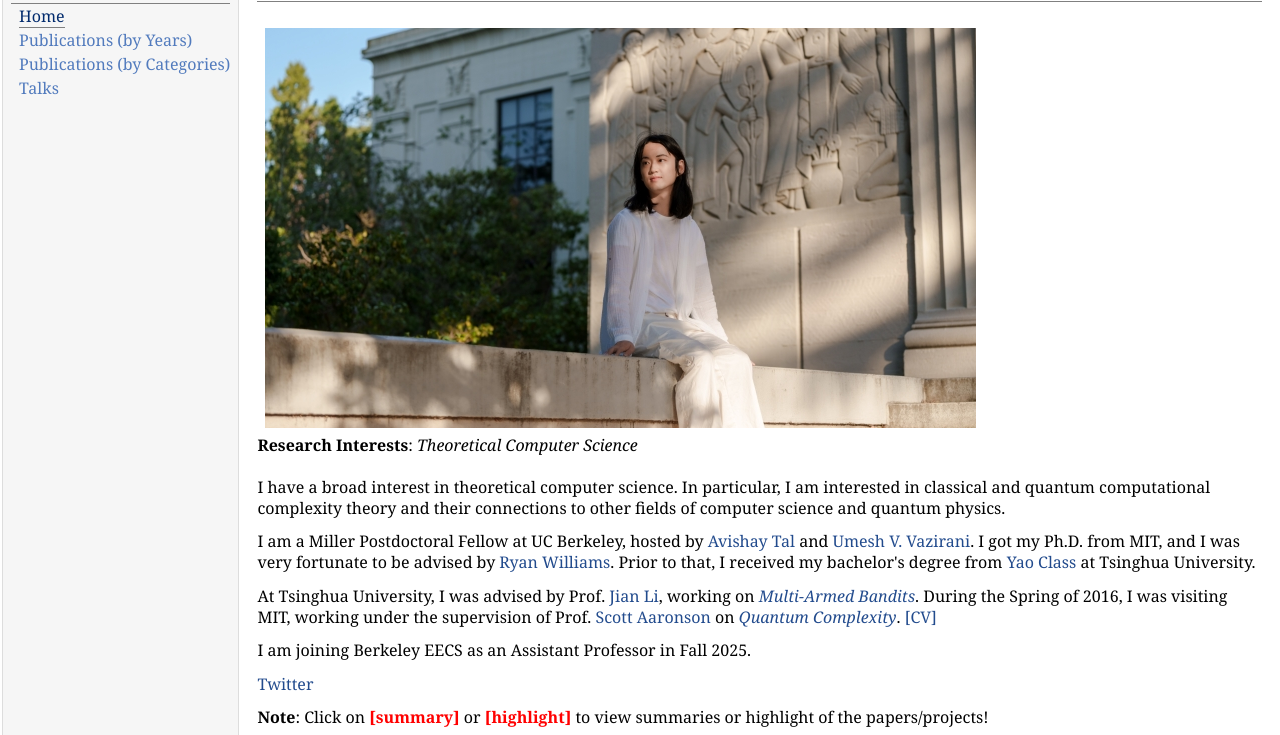
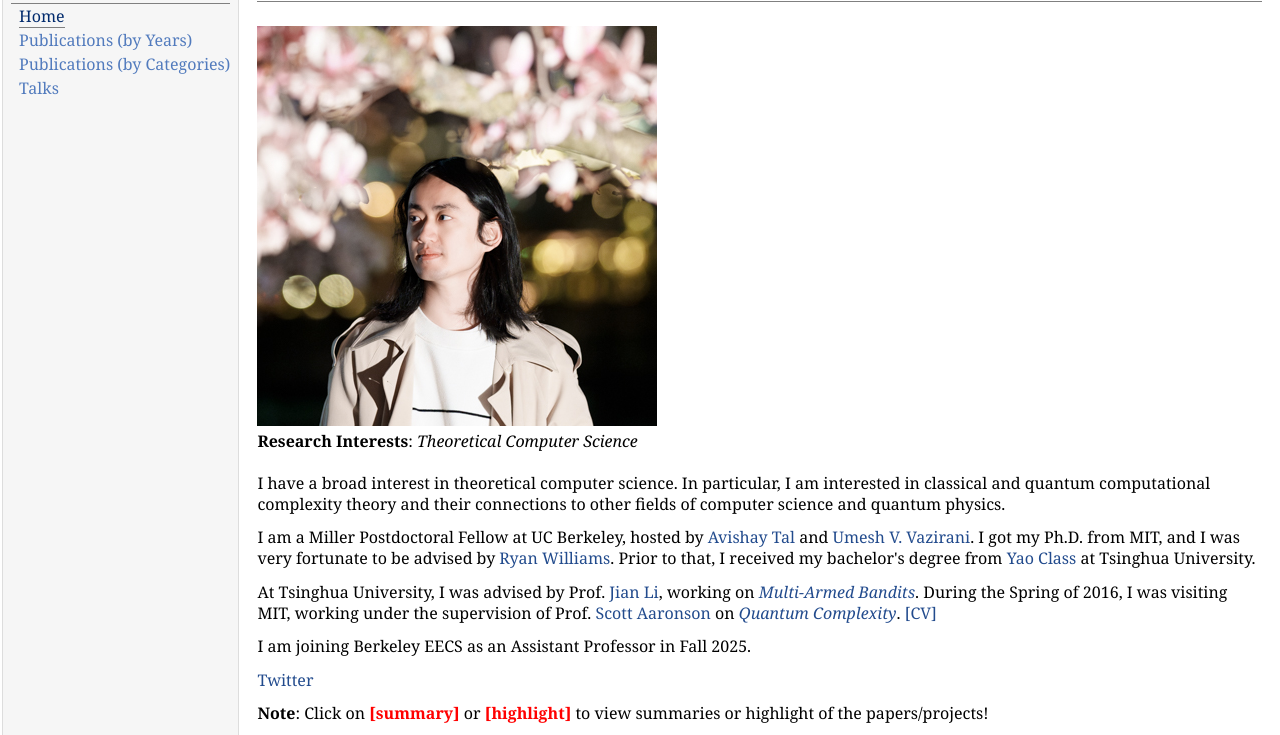
Before and after one commit to chen-lijie/chen-lijie.github.io, a plain HTML site: page index.html in a window 1280 px wide. Shown: the part 48-783 px from the top of the page. Drawn offline with Linux system fonts and the light colour scheme.

Commit message:
Add files via upload

```diff
--- a/index.html
+++ b/index.html
@@ -30,9 +30,30 @@ try {
 <div id="toptitle">
 <h1>Lijie Chen </h1>
 </div>
-<table class="imgtable"><tr><td>
-<img src="lijie-5.jpg" alt="Lijie Chen" />&nbsp;</td>
-<td align="left"></td></tr></table>
+<div>
+        <img id="random-photo" src="" alt="Random Photo">
+</div>
+
+<script>
+// Array of photo URLs
+const photos = [
+    'lijie-3.jpg',
+    'lijie-4.jpg',
+    'lijie-5.jpg',
+];
+
+// Function to select a random photo
+function getRandomPhoto() {
+    const randomIndex = Math.floor(Math.random() * photos.length);
+    return photos[randomIndex];
+}
+
+// Set the random photo on page load
+window.onload = function() {
+    const photoElement = document.getElementById('random-photo');
+    photoElement.src = getRandomPhoto();
+};
+</script>
 <p><b>Research Interests</b>: <i>Theoretical Computer Science </i><br /><br /> I have a broad interest in theoretical computer science. In particular, I am interested in classical and quantum computational complexity theory and their connections to other fields of computer science and quantum physics.
 </p>
 <p>I am a Miller Postdoctoral Fellow at UC Berkeley, hosted by <a href="https://www.avishaytal.org/" target=&ldquo;blank&rdquo;>Avishay Tal</a> and <a href="https://people.eecs.berkeley.edu/~vazirani/" target=&ldquo;blank&rdquo;>Umesh V. Vazirani</a>. I got my Ph.D. from MIT, and I was very fortunate to be advised by <a href="https://people.csail.mit.edu/rrw/" target=&ldquo;blank&rdquo;>Ryan Williams</a>. Prior to that, I received my bachelor's degree from <a href="http://iiis.tsinghua.edu.cn/en/yaoclass/" target=&ldquo;blank&rdquo;>Yao Class</a> at Tsinghua University.
@@ -295,7 +316,7 @@ Lijie Chen, <a href="https://sites.google.com/view/badihghazi/home" target=&ldqu
 <h2><a href="papersYear.html" target=&ldquo;blank&rdquo;><b>Full Publications</b></a><br /></h2>
 <div id="footer">
 <div id="footer-text">
-Page generated 2024-07-17 00:39:03 Pacific Daylight Time, by <a href="https://github.com/wsshin/jemdoc_mathjax" target="blank">jemdoc+MathJax</a>.
+Page generated 2024-07-18 00:47:03 Pacific Daylight Time, by <a href="https://github.com/wsshin/jemdoc_mathjax" target="blank">jemdoc+MathJax</a>.
 (<a href="index.jemdoc">source</a>)
 </div>
 </div>
```
Also changed, not shown: 1 other file.
